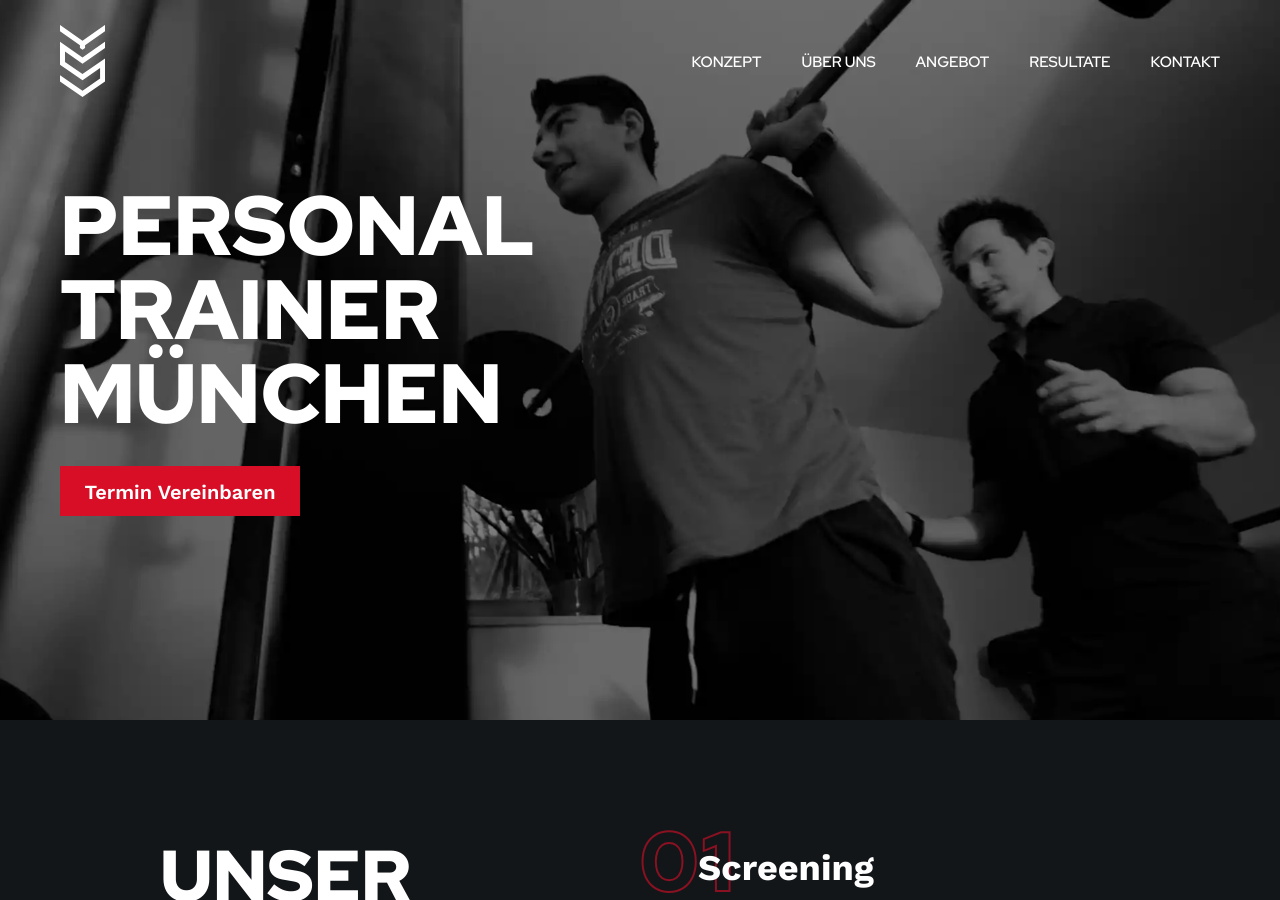
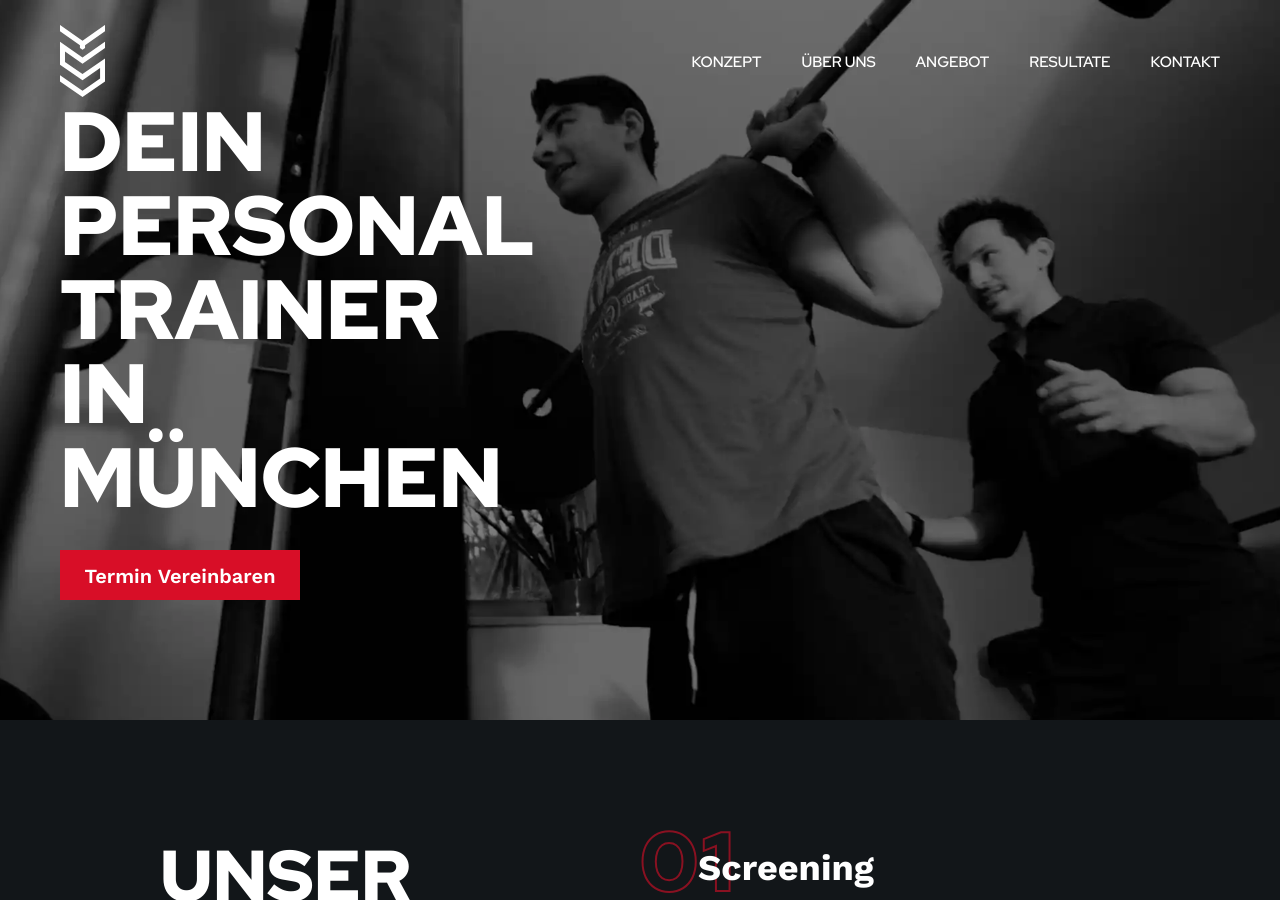
Before and after one commit to yspt-de/www, a Jekyll site: the page built from index.markdown, in a window 1280 px wide and 900 px high. Built offline with Jekyll 4.4.1, drawn with Linux system fonts in a browser that asks for light colours.

Commit message:
Update from Forestry.io Yusuf Shafiq updated index.markdown

```diff
--- a/index.markdown
+++ b/index.markdown
@@ -2,7 +2,7 @@
 layout: main
 meta-title: Dein Personal Trainer in München - bla bla bla
 meta-description: ich bin deine meta description
-main-h1: Personal<br />Trainer<br />München
+main-h1: Dein<br />Personal<br />Trainer<br />in<br />München
 main-cta: Termin Vereinbaren
 concept-h2: UNSER KONZEPT
 concept-description: Du suchst einen Coach, um deine Performance zu verbessern? Wir
```
